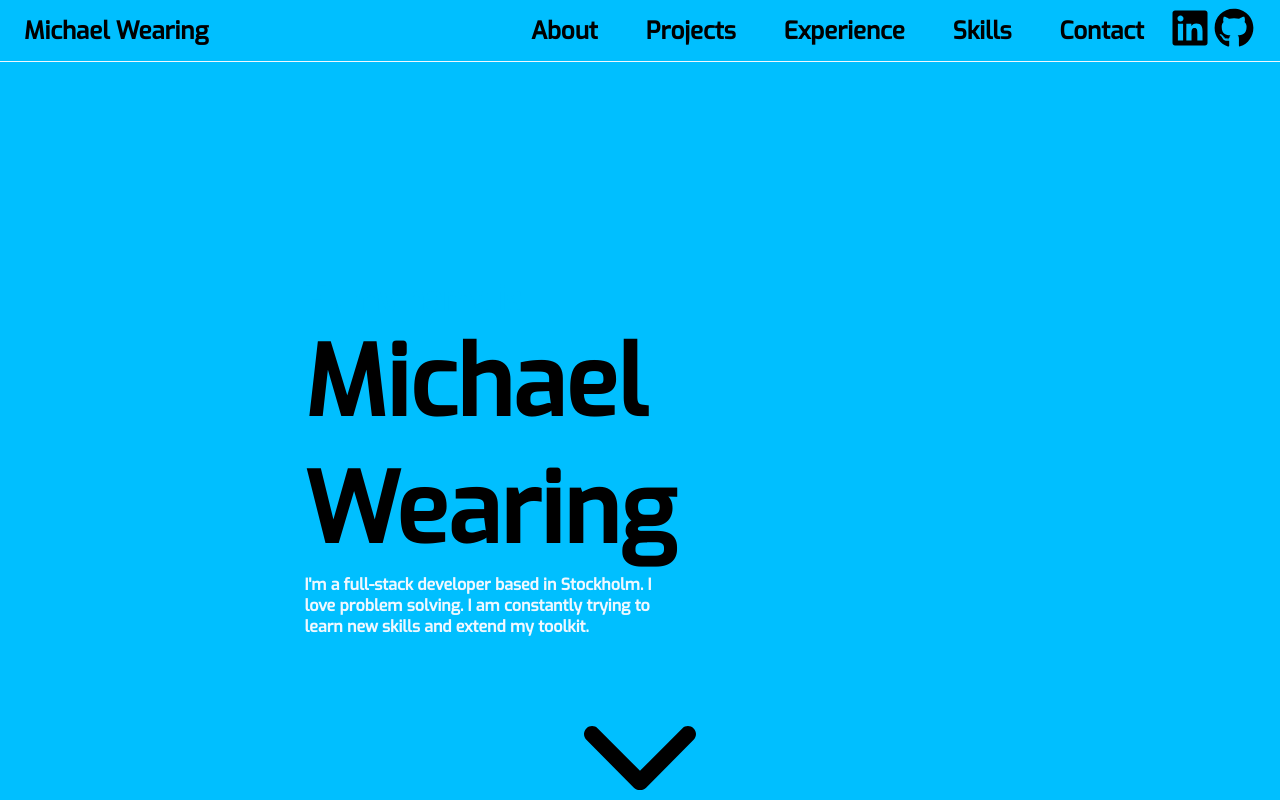
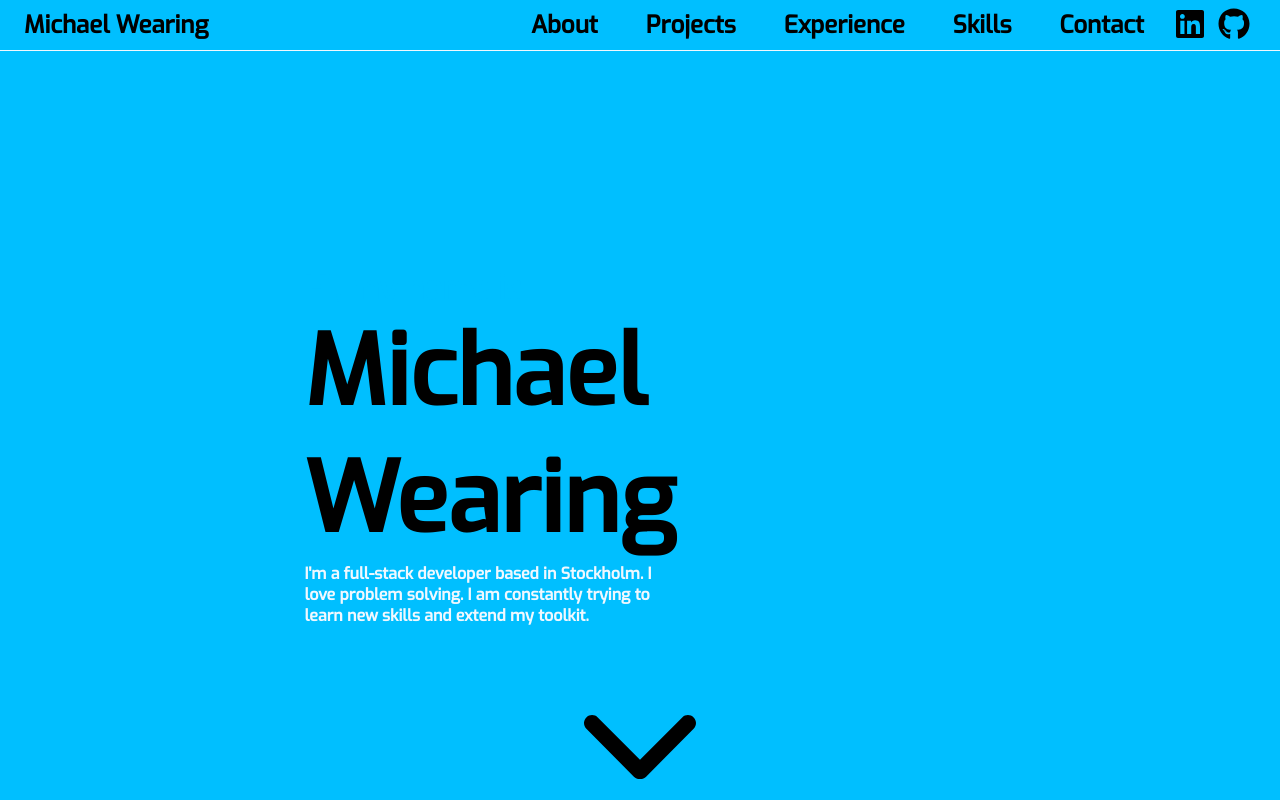
Before and after one commit to MichaelWearing/Portfolio, a React (Create React App) app: page / in a window 1280 px wide. Shown: the top 800 px of the page. Built offline with nearby package versions, Linux system fonts and the light colour scheme.

Commit message:
reduced the size of the nav icons

```diff
--- a/src/components/NavBar/NavBarElements.js
+++ b/src/components/NavBar/NavBarElements.js
@@ -75,7 +75,7 @@ export const GitHub = styled.img`
 
 export const GithubIcon = styled.a`
   color: black;
-  font-size: 5vh;
+  font-size: 4vh;
 
   &:hover {
     color: white;
@@ -83,7 +83,7 @@ export const GithubIcon = styled.a`
 `;
 export const LinkedinIcon = styled.a`
   color: black;
-  font-size: 5vh;
+  font-size: 4vh;
 
   &:hover {
     color: white;
```
Also changed, not shown: 1 other file (tests, documents, lock files or other folders).
